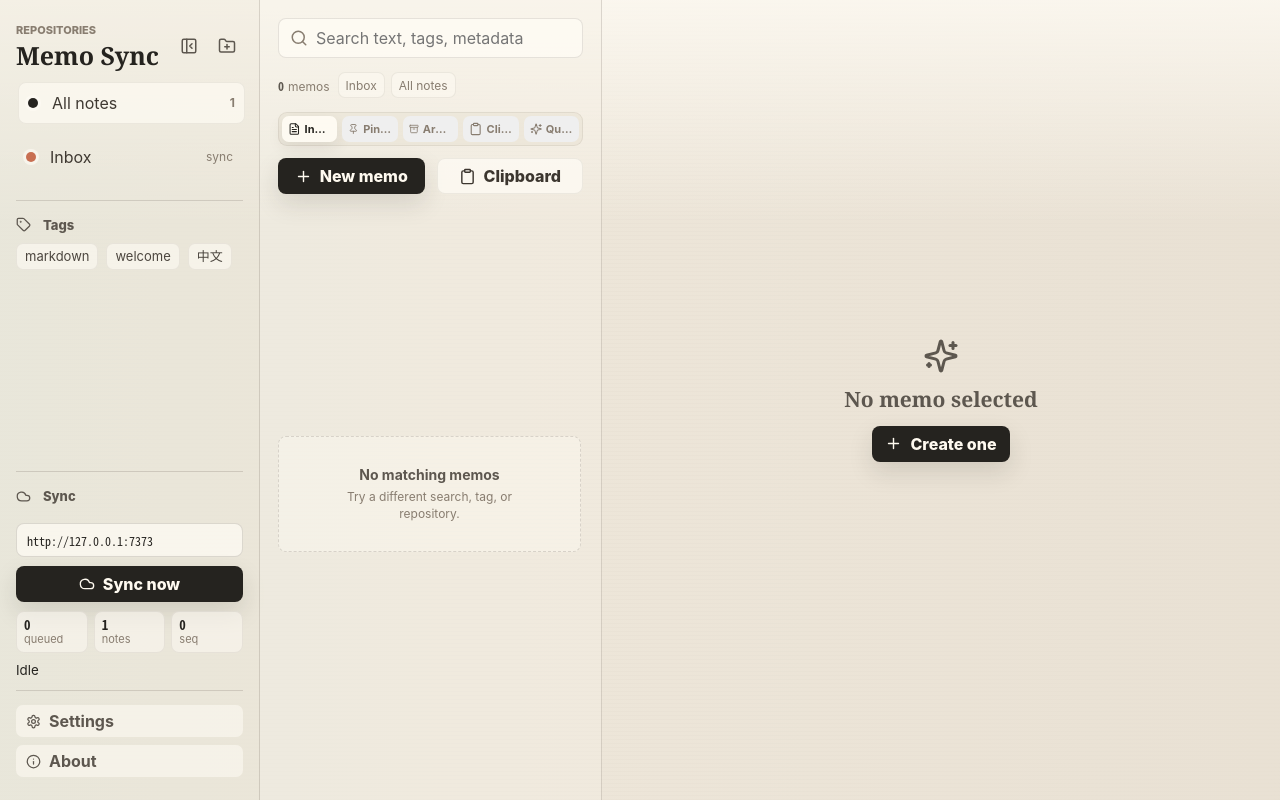
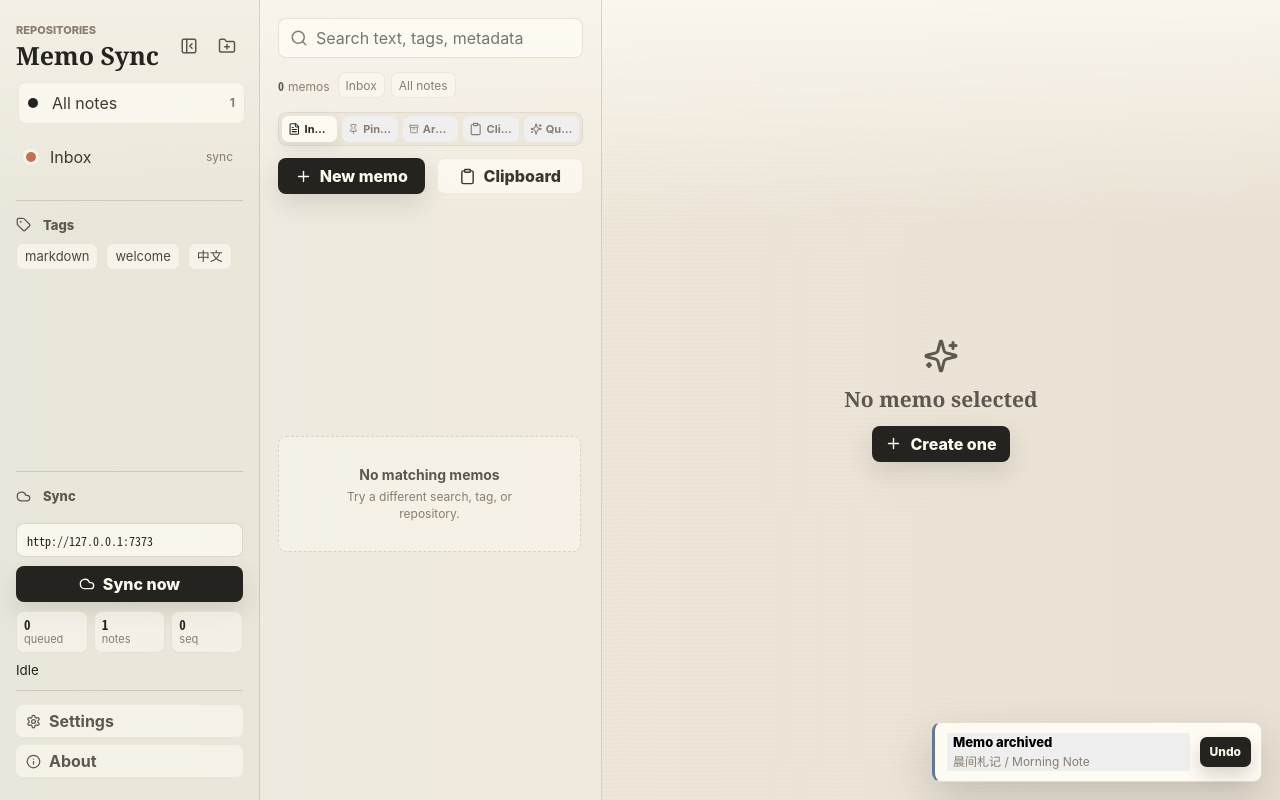
Before and after one commit to MosRat/memo-sync, a React (Vite) app in the folder apps/desktop/: page / in a window 1280 px wide. Both pictures are taken after a click on the button 1203 px from the left and 40 px from the top of the page. Built offline with nearby package versions, Linux system fonts and the light colour scheme.

Commit message:
Add undoable memo actions

```diff
--- a/apps/desktop/src/App.tsx
+++ b/apps/desktop/src/App.tsx
@@ -262,13 +262,13 @@ function WorkbenchApp() {
   const captureRepoId = activeRepo !== "all" ? activeRepo : quickRepo || repositories[0]?.id || "";
   const activeMemoStats = useMemo(() => textStatsLabel(activeMemo?.body_md ?? ""), [activeMemo?.body_md]);
 
-  const notify = useCallback((kind: ToastKind, title: string, detail?: string) => {
+  const notify = useCallback((kind: ToastKind, title: string, detail?: string, action?: Pick<ToastMessage, "actionLabel" | "action">) => {
     const id = toastIdRef.current + 1;
     toastIdRef.current = id;
-    setToasts((items) => [...items.slice(-3), { id, kind, title, detail }]);
+    setToasts((items) => [...items.slice(-3), { id, kind, title, detail, ...action }]);
     window.setTimeout(() => {
       setToasts((items) => items.filter((item) => item.id !== id));
-    }, kind === "error" ? 5200 : 3200);
+    }, action?.action ? 8200 : kind === "error" ? 5200 : 3200);
   }, []);
 
   const selectMemoByOffset = useCallback(
@@ -385,6 +385,24 @@ function WorkbenchApp() {
         setViewFilter("active");
       },
     },
+    ...(activeMemo
+      ? [
+          {
+            id: "archive-current",
+            title: activeMemo.archived ? "Restore current memo" : "Archive current memo",
+            category: "Action",
+            detail: activeMemo.title,
+            run: () => handleArchiveToggle(activeMemo),
+          },
+          {
+            id: "delete-current",
+            title: "Delete current memo",
+            category: "Action",
+            detail: activeMemo.title,
+            run: () => handleDelete(activeMemo.id),
+          },
+        ]
+      : []),
     ...viewFilters.map((item) => ({
       id: `view-${item.id}`,
       title: item.label,
@@ -657,10 +675,39 @@ function WorkbenchApp() {
 
   async function handleDelete(id: string) {
     await flushPendingSave();
+    const deleted = memos.find((memo) => memo.id === id);
     await deleteMemo(id);
     setMemos((items) => items.filter((item) => item.id !== id));
     setActiveMemoId(null);
-    notify("warning", "Memo deleted");
+    notify(
+      "warning",
+      "Memo deleted",
+      deleted?.title,
+      deleted
+        ? {
+            actionLabel: "Undo",
+            action: async () => {
+              const restored = await saveMemo(memoInputFrom(deleted));
+              replaceMemo(restored);
+              notify("success", "Memo restored", restored.title);
+            },
+          }
+        : undefined,
+    );
+  }
+
+  async function handleArchiveToggle(memo: Memo) {
+    const archived = !memo.archived;
+    const saved = await saveMemo(memoInputFrom(memo, { archived }));
+    replaceMemo(saved);
+    notify(archived ? "info" : "success", archived ? "Memo archived" : "Memo restored", memo.title, {
+      actionLabel: "Undo",
+      action: async () => {
+        const restored = await saveMemo(memoInputFrom(memo));
+        replaceMemo(restored);
+        notify("success", "Archive undone", restored.title);
+      },
+    });
   }
 
   async function handleClipboardCapture(repositoryId: string) {
@@ -933,7 +980,7 @@ function WorkbenchApp() {
                   <button className="icon-button" title="Split" onClick={() => setMode("split")}>
                     <Code2 size={17} />
                   </button>
-                  <button className={activeMemo.archived ? "icon-button active" : "icon-button"} title="Archive" onClick={() => handleSave({ archived: !activeMemo.archived })}>
+                  <button className={activeMemo.archived ? "icon-button active" : "icon-button"} title="Archive" onClick={() => handleArchiveToggle(activeMemo)}>
                     <Archive size={17} />
                   </button>
                   <button className="icon-button danger" title="Delete" onClick={() => handleDelete(activeMemo.id)}>
--- a/apps/desktop/src/components/ToastStack.tsx
+++ b/apps/desktop/src/components/ToastStack.tsx
@@ -7,6 +7,8 @@ export interface ToastMessage {
   kind: ToastKind;
   title: string;
   detail?: string;
+  actionLabel?: string;
+  action?: () => void | Promise<void>;
 }
 
 function ToastStackView({ toasts, onDismiss }: { toasts: ToastMessage[]; onDismiss: (id: number) => void }) {
@@ -14,10 +16,23 @@ function ToastStackView({ toasts, onDismiss }: { toasts: ToastMessage[]; onDismi
   return (
     <div className="toast-stack" role="status" aria-live="polite">
       {toasts.map((toast) => (
-        <button key={toast.id} className={`toast ${toast.kind}`} onClick={() => onDismiss(toast.id)}>
-          <strong>{toast.title}</strong>
-          {toast.detail && <span>{toast.detail}</span>}
-        </button>
+        <div key={toast.id} className={`toast ${toast.kind}`}>
+          <button className="toast-body" onClick={() => onDismiss(toast.id)}>
+            <strong>{toast.title}</strong>
+            {toast.detail && <span>{toast.detail}</span>}
+          </button>
+          {toast.action && toast.actionLabel && (
+            <button
+              className="toast-action"
+              onClick={() => {
+                onDismiss(toast.id);
+                void toast.action?.();
+              }}
+            >
+              {toast.actionLabel}
+            </button>
+          )}
+        </div>
       ))}
     </div>
   );
--- a/apps/desktop/src/styles.css
+++ b/apps/desktop/src/styles.css
@@ -1192,10 +1192,12 @@ textarea:focus {
   pointer-events: auto;
   min-height: 54px;
   display: grid;
-  gap: 4px;
+  grid-template-columns: minmax(0, 1fr) auto;
+  align-items: center;
+  gap: 10px;
   text-align: left;
   border-radius: 9px;
-  padding: 10px 12px;
+  padding: 10px 10px 10px 12px;
   color: var(--ink);
   background: rgba(255, 252, 245, 0.94);
   border: 1px solid rgba(62, 54, 44, 0.14);
@@ -1203,6 +1205,13 @@ textarea:focus {
   animation: toast-in 180ms ease both;
 }
 
+.toast-body {
+  min-width: 0;
+  display: grid;
+  gap: 4px;
+  text-align: left;
+}
+
 .toast strong {
   font-size: 13px;
   font-weight: 780;
@@ -1215,6 +1224,21 @@ textarea:focus {
   overflow: hidden;
   text-overflow: ellipsis;
   white-space: nowrap;
+}
+
+.toast-action {
+  height: 30px;
+  border-radius: 7px;
+  padding: 0 10px;
+  color: #f9f4e9;
+  background: var(--ink);
+  font-size: 12px;
+  font-weight: 780;
+  box-shadow: 0 8px 18px rgba(39, 34, 27, 0.18);
+}
+
+.toast-action:hover {
+  transform: translateY(-1px);
 }
 
 .toast.success {
```
